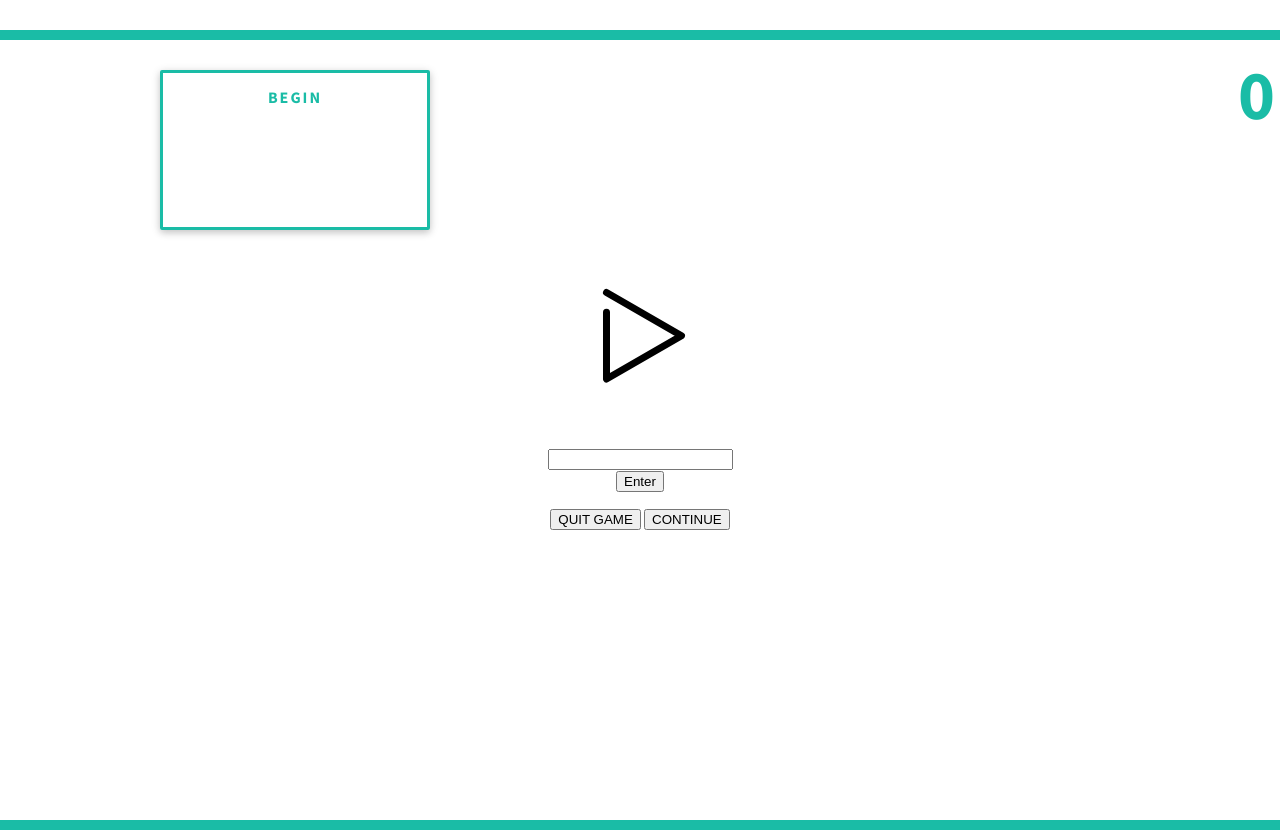
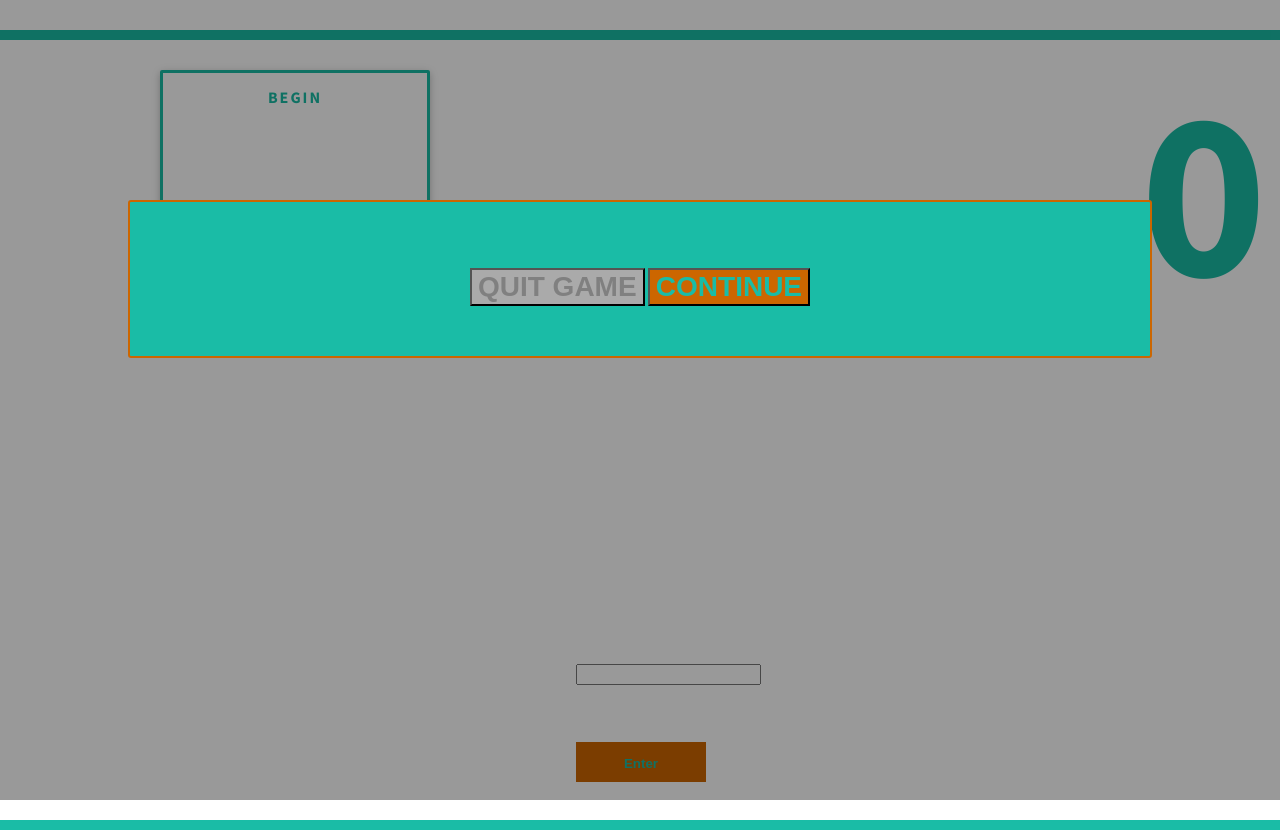
Before and after one commit to luluzheng1/AMuseMe, a website: page src/html/play.html in a window 1280 px wide. Both pictures are taken after a click on the button "Enter". Drawn offline with nearby package versions, Linux system fonts and the light colour scheme; no server answers.

Commit message:
fixed modal

```diff
--- a/src/style/transition.css
+++ b/src/style/transition.css
@@ -94,8 +94,9 @@ a.bttn:focus {
 
 .container {
   width: 100%;
+  position: absolute;
+  top: 20vh;
   text-align: center;
-  margin-top: 0vh;
 }
 
 .circle {
@@ -148,13 +149,113 @@ a.bttn:focus {
 
 .score {
   color: #1abca6;
-  font-size: 70px;
+  font-size: 30vh;
   letter-spacing: 5px;
   position: absolute;
-  top: 10px;
-  right: 0;
+  top: 0vh;
+  right: 1vh;
 }
 
 audio {
   display: none;
 }
+
+/* The Modal (background) */
+.modal {
+  display: none;
+  /* Hidden by default */
+  position: fixed;
+  /* Stay in place */
+  z-index: 1;
+  /* Sit on top */
+  padding-top: 200px;
+  /* Location of the box */
+  left: 0;
+  top: 0;
+  width: 100%;
+  /* Full width */
+  height: 100%;
+  /* Full height */
+  overflow: auto;
+  /* Enable scroll if needed */
+  background-color: black;
+  /* Fallback color */
+  background-color: rgba(0, 0, 0, 0.4);
+  /* Black w/ opacity */
+}
+
+/* Modal Content */
+.modal-content {
+  color: #000;
+  background: #1abca6;
+  margin: auto;
+  padding: 50px;
+  border: 1px solid #888;
+  width: 80%;
+  border: 2px solid #CC6600;
+  border-radius: 3px 3px 3px 3px;
+  -moz-border-radius: 3px;
+  /* Firefox */
+  -webkit-border-radius: 3px;
+  /* Safari, Chrome */
+}
+
+/* The Close Button */
+.close {
+  color: gray;
+  font-size: 28px;
+  font-weight: bold;
+  background-color: #aaaaaa;
+}
+
+.continue {
+  color: #1abca6;
+  font-size: 28px;
+  font-weight: bold;
+  background-color: #CC6600;
+}
+
+.continue:hover,
+.continue:focus {
+  color: #000;
+  text-decoration: none;
+  cursor: pointer;
+}
+
+.button {
+  background-color: #CC6600;
+  /* color of button */
+  color: #1abca6;
+  /* color of button text */
+  cursor: pointer;
+  display: inline-block;
+  padding: 6px 6px 4px;
+  border: none;
+  font: 12px;
+  font-weight: bold;
+  width: 130px;
+  /* dimension of box */
+  height: 40px;
+  position: absolute;
+  top: 90%;
+  /* position at bottom */
+  bottom: 0px;
+  left: 50%;
+  /* center*/
+}
+
+.button:hover {
+  background: black;
+}
+
+#myanswer {
+  position: absolute;
+  top: 80%;
+  left: 45%;
+}
+
+#myBtn {
+  position: absolute;
+  top: 90%;
+  left: 45%;
+}
```
